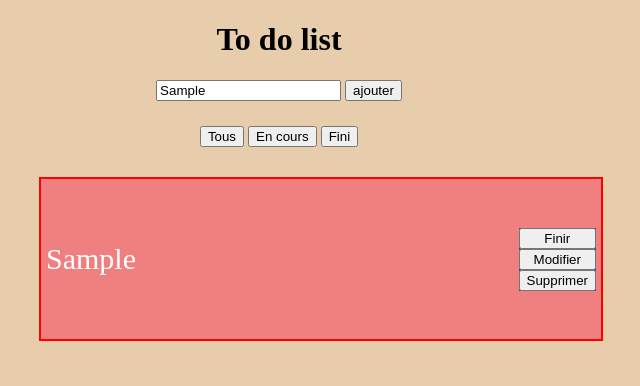
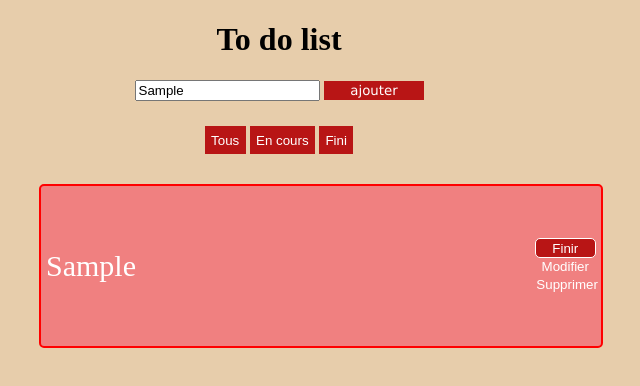
Before and after one commit to Fermoussa/TodoList_JS, a plain HTML site: page index.html in a window 1280 px wide. Both pictures are taken after typing "Sample" into the empty fields and a click on the button "ajouter". Shown: the whole page, without its empty margins (361-1001 px from the left). Drawn offline with Linux system fonts and the light colour scheme.

Commit message:
presque fini exo

```diff
--- a/public/css/style.css
+++ b/public/css/style.css
@@ -1,13 +1,81 @@
-body{
+body {
     margin: 0;
     padding: 0;
     text-align: center;
     background-color: rgb(231, 205, 171);
 }
 
-#boutonTrier{
+#boutonTrier {
     /* background-color: green; */
     margin-top: 2%;
     width: 50%;
     margin-left: 25%;
 }
+
+#boutonTous{
+    background-color: #b81515;
+    color: white;
+    border: 0px;
+    padding: 1%;
+}
+
+#boutonEnCours{
+    background-color: #b81515;
+    color: white;
+    border: 0px;
+    padding: 1%;
+}
+
+#boutonFini{
+    background-color: #b81515;
+    color: white;
+    border: 0px;
+    padding: 1%;
+}
+
+#boutonAjouter {
+    background-color: #b81515;
+    width: 100px;
+    color: white;
+    padding: 2px;
+    border: 0px;
+    font-family: Verdana, Geneva, Tahoma, sans-serif;
+    animation: btnAjouter 3s infinite;
+    cursor: pointer;
+}
+
+@keyframes btnAjouter {
+
+    5%,
+    50% {
+        transform: scale(1);
+    }
+
+    10% {
+        transform: scale(1);
+    }
+
+    15% {
+        transform: scale(1);
+    }
+
+    20% {
+        transform: scale(1) rotate(-5deg);
+    }
+
+    25% {
+        transform: scale(1) rotate(5deg);
+    }
+
+    30% {
+        transform: scale(1) rotate(-3deg);
+    }
+
+    35% {
+        transform: scale(1) rotate(2deg);
+    }
+
+    40% {
+        transform: scale(1) rotate(0);
+    }
+}
--- a/public/js/main.js
+++ b/public/js/main.js
@@ -8,7 +8,7 @@ let btnAjouter = document.getElementById("boutonAjouter");
 
 let firstInput = document.getElementById("premierInput");
 
-function todoList(){
+function todoList() {
     let valFirstInput = firstInput.value;
 
     // firstInput.addEventListener("keydown",(element)=>{
@@ -25,6 +25,7 @@ function todoList(){
 
     div.style.backgroundColor = "rgb(240,128,128)";
     div.style.border = "2px solid red";
+    div.style.borderRadius = "5px";
     div.style.color = "white";
     div.style.padding = "5px";
     div.style.width = "550px";
@@ -41,7 +42,7 @@ function todoList(){
 
     let contentBoutons = document.createElement("div");
     contentBoutons.style.display = "flex";
-    contentBoutons.style.backgroundColor = "rgb(39,83,165)";
+    // contentBoutons.style.backgroundColor = "black";
     contentBoutons.style.flexDirection = "column";
     div.appendChild(contentBoutons);
 
@@ -49,16 +50,30 @@ function todoList(){
     let txtBoutonFini = document.createTextNode("Finir");
     boutonFini.appendChild(txtBoutonFini);
     contentBoutons.appendChild(boutonFini);
+    boutonFini.style.color = "white";
+    boutonFini.style.backgroundColor = "#b81515";
+    boutonFini.style.padding = "2%";
+    boutonFini.style.border = "1px solid white";
+    boutonFini.style.borderRadius = "5px";
+
 
     boutonFini.addEventListener("click", function () {
         div.style.backgroundColor = "lightgreen";
         div.style.border = "2px solid green";
         boutonFini.innerHTML = "Fini";
+        boutonFini.style.backgroundColor = "darkgreen";
+        boutonFini.style.padding = "2%";
+        boutonFini.style.border = "1px solid white";
+        boutonFini.style.borderRadius = "5px";
+
 
         boutonFini.addEventListener("dblclick", function () {
             div.style.backgroundColor = "rgb(240,128,128)";
             div.style.border = "2px solid red";
             boutonFini.innerHTML = "Finir";
+            boutonFini.style.backgroundColor = "#b81515";
+
+
         })
     })
 
@@ -68,6 +83,12 @@ function todoList(){
     let txtBoutonModif = document.createTextNode("Modifier");
     boutonModif.appendChild(txtBoutonModif);
     contentBoutons.appendChild(boutonModif);
+    boutonModif.style.backgroundColor = "transparent";
+    boutonModif.style.color = "white";
+    boutonModif.style.border = "0px";
+    boutonModif.style.padding = "2%";
+    boutonModif.style.borderRadius = "5px";
+
 
     boutonModif.addEventListener("click", function () {
         let nvlValeur = document.createElement("input");
@@ -104,6 +125,11 @@ function todoList(){
     let txtBoutonSupp = document.createTextNode("Supprimer");
     boutonSupp.appendChild(txtBoutonSupp);
     contentBoutons.appendChild(boutonSupp);
+    boutonSupp.style.backgroundColor = "transparent";
+    boutonSupp.style.color = "white";
+    boutonSupp.style.border = "0px";
+    boutonSupp.style.padding = "3%";
+    boutonSupp.style.borderRadius = "0px";
 
     boutonSupp.addEventListener("click", function () {
 
@@ -133,37 +159,37 @@ function todoList(){
     let btnVoirTout = document.getElementById("boutonTous");
     btnVoirTout.addEventListener("click", function () {
         div.style.display = "flex";
+        // btnVoirTout.style.backgroundColor = "red";
     })
 
     let btnVoirEnCours = document.getElementById("boutonEnCours");
-    btnVoirEnCours.addEventListener("click",function(){
-        if(div.style.border == "2px solid red"){
+    btnVoirEnCours.addEventListener("click", function () {
+        if (div.style.border == "2px solid red") {
             div.style.display = "flex";
         }
-        else{
+        else {
+            div.style.display = "none";
+        }
+        // btnVoirEnCours.style.backgroundColor = "red";
+
+    })
+
+    let btnVoirFini = document.getElementById("boutonFini");
+    btnVoirFini.addEventListener("click", function () {
+        if (div.style.border != "2px solid red") {
+            div.style.display = "flex";
+        }
+        else {
             div.style.display = "none";
         }
     })
-
-    let btnVoirFini = document.getElementById("boutonFini");
-    btnVoirFini.addEventListener("click",function(){
-        if(div.style.border != "2px solid red"){
-            div.style.display = "flex";
-        }
-        else{
-            div.style.display = "none";
-        }
-    })
-
-
-
 
 }
 
 btnAjouter.addEventListener("click", todoList);
 
-firstInput.addEventListener("keydown",(element)=>{
-        if(element.key === 'Enter'){
-            todoList();
-        }
-    })
+firstInput.addEventListener("keydown", (element) => {
+    if (element.key === 'Enter') {
+        todoList();
+    }
+})
```
